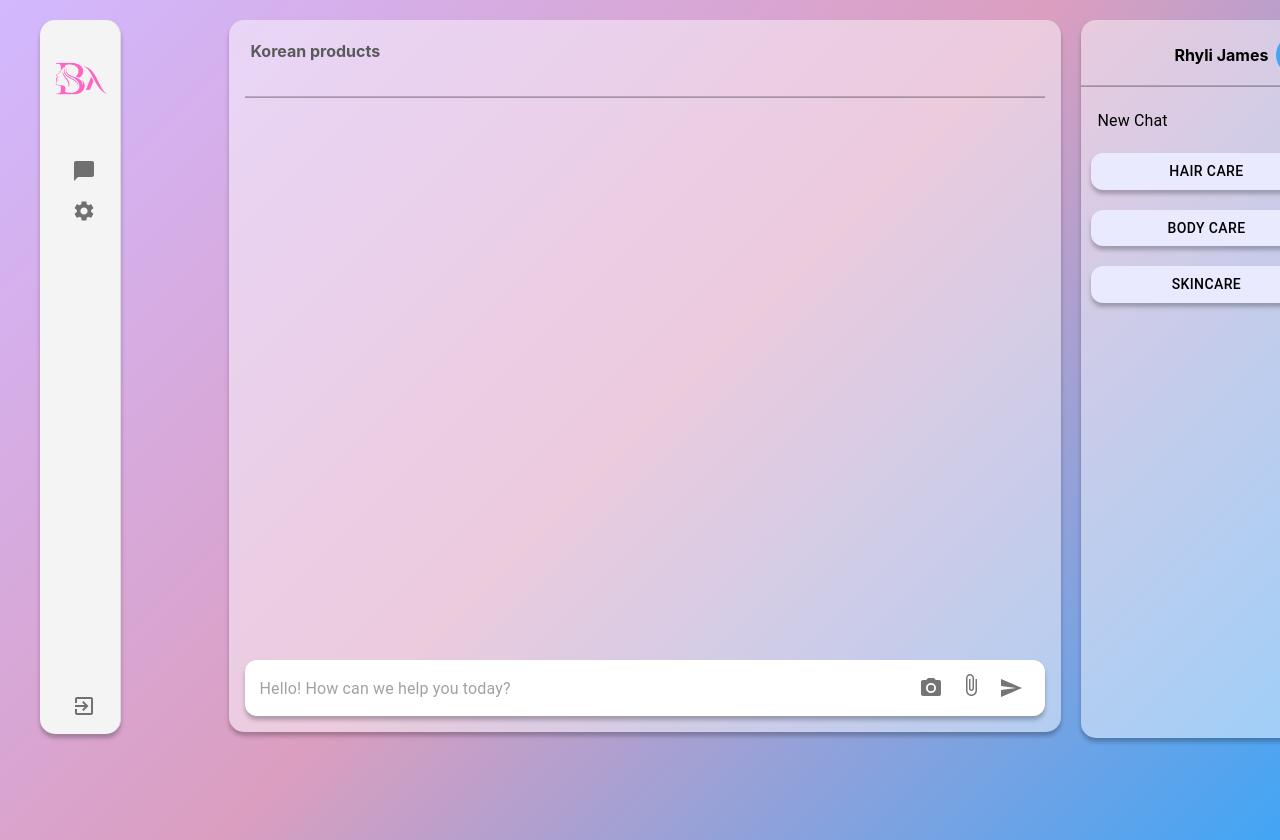
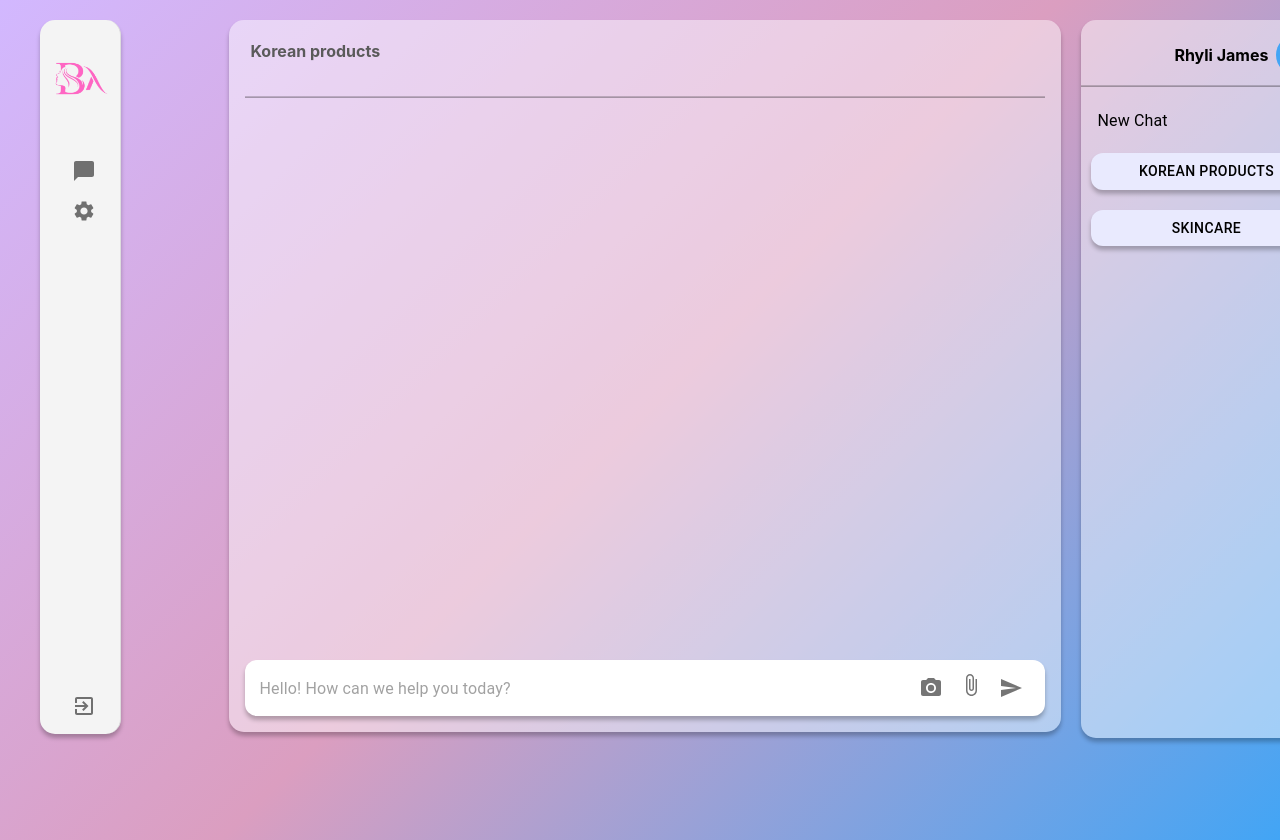
Before and after one commit to heloEvieone/SkinCare-chatbot, a React (Create React App) app: page / in a window 1280 px wide. Shown: the top 840 px of the page. Built offline with nearby package versions, Linux system fonts and the light colour scheme.

Commit message:
edit: SidebarRight

```diff
--- a/src/components/SidebarRight.js
+++ b/src/components/SidebarRight.js
@@ -32,6 +32,17 @@ const SidebarRight = () => {
       </List>
 
       <div className='history-btn-gp'>
+        {/* <Button variant="contained" fullWidth className="chat-history-btn"
+        sx={{ backgroundColor: '#E9EAFE',
+              color: '#000000',
+              boxShadow: '0px 4px 4px 0px #00000040',
+              borderRadius: '12px',
+              marginBottom: '20px'
+        }}
+      >
+       Hair Care
+      </Button>*/}
+
       <Button variant="contained" fullWidth className="chat-history-btn"
         sx={{ backgroundColor: '#E9EAFE',
               color: '#000000',
@@ -40,17 +51,7 @@ const SidebarRight = () => {
               marginBottom: '20px'
         }}
       >
-       Hair Care
-      </Button>
-      <Button variant="contained" fullWidth className="chat-history-btn"
-        sx={{ backgroundColor: '#E9EAFE',
-              color: '#000000',
-              boxShadow: '0px 4px 4px 0px #00000040',
-              borderRadius: '12px',
-              marginBottom: '20px'
-        }}
-      >
-        Body Care
+        Korean Products
       </Button>
       <Button variant="contained" fullWidth className="chat-history-btn"
         sx={{ backgroundColor: '#E9EAFE',
```
